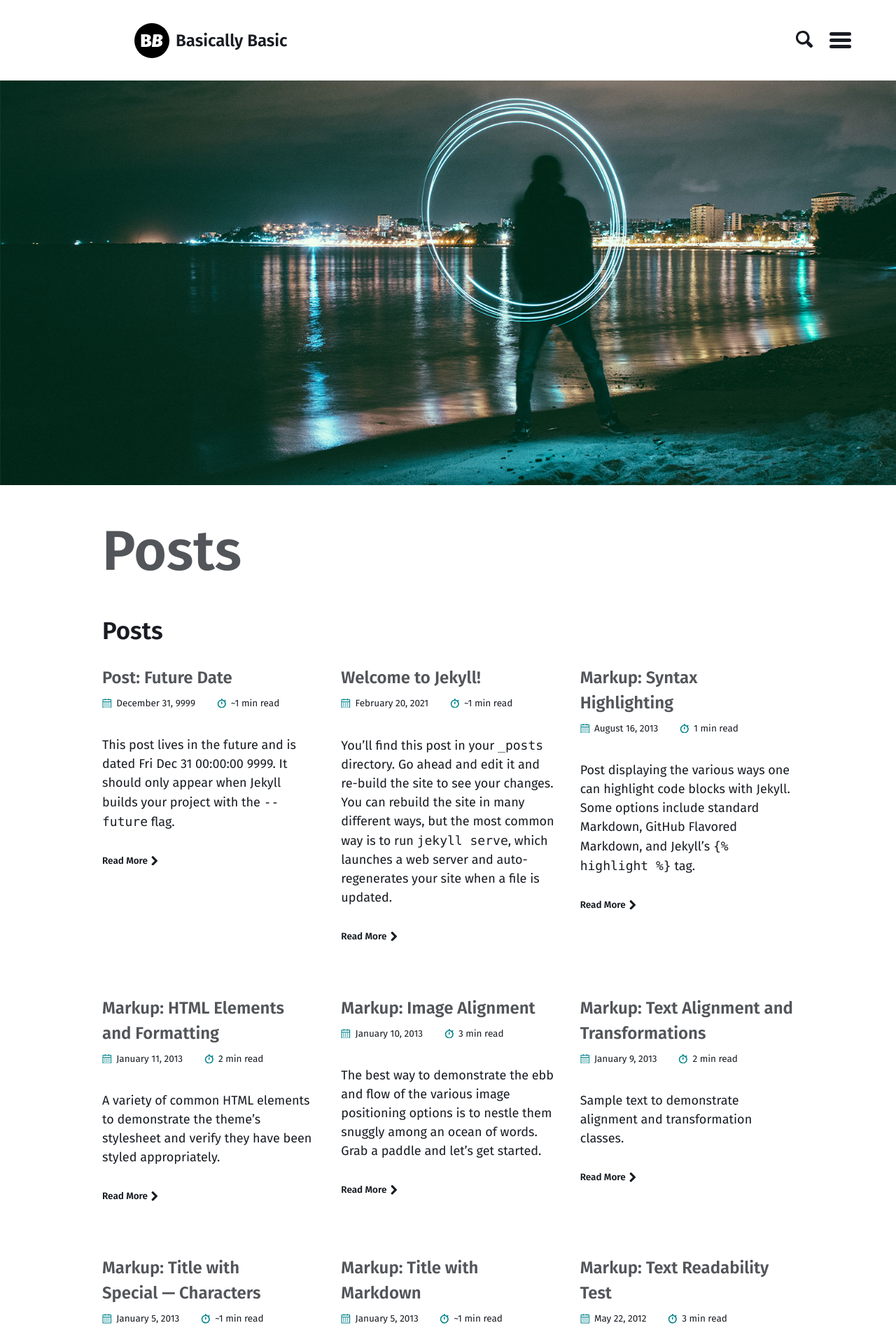
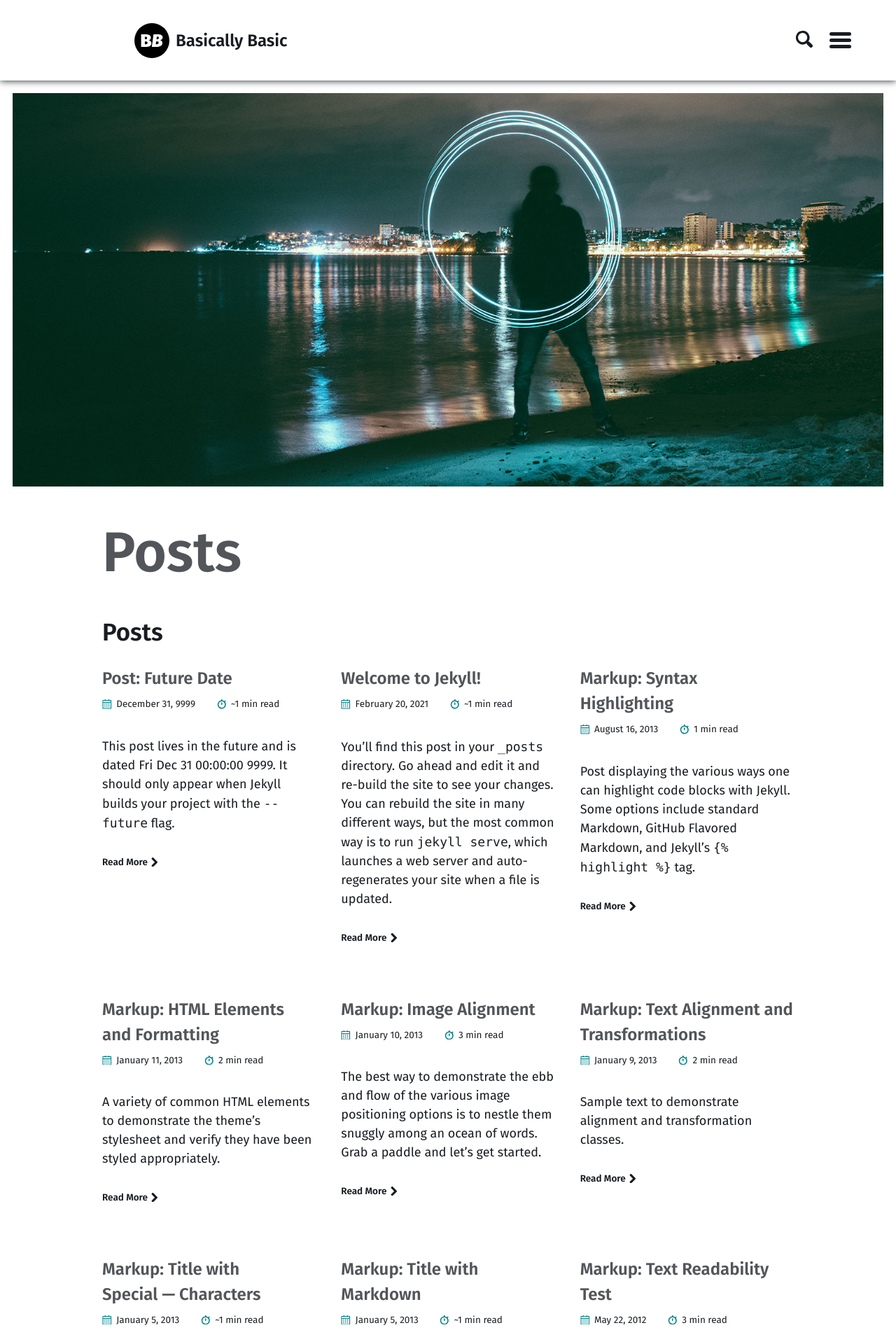
Before and after one commit to motilalmeher/motilalmeher.github.io, a Jekyll site: the page built from index.md, in a window 1280 px wide. Shown: the top 1920 px of the page at 70% size. Built offline with Jekyll 4.4.1, drawn with Linux system fonts in a browser that asks for light colours; the list of posts is cut into pages by our own code; comment, search, counter and statistics services are not loaded.

Commit message:
Update _layout.scss

```diff
--- a/_sass/basically-basic/_layout.scss
+++ b/_sass/basically-basic/_layout.scss
@@ -46,6 +46,11 @@ main {
       padding-left: 1rem;
     }
   }
+   > .intro-image {
+      padding-top: 1rem;
+      padding-right: 1rem;
+      padding-left: 1rem;
+   }
 }
 
 main {
```
